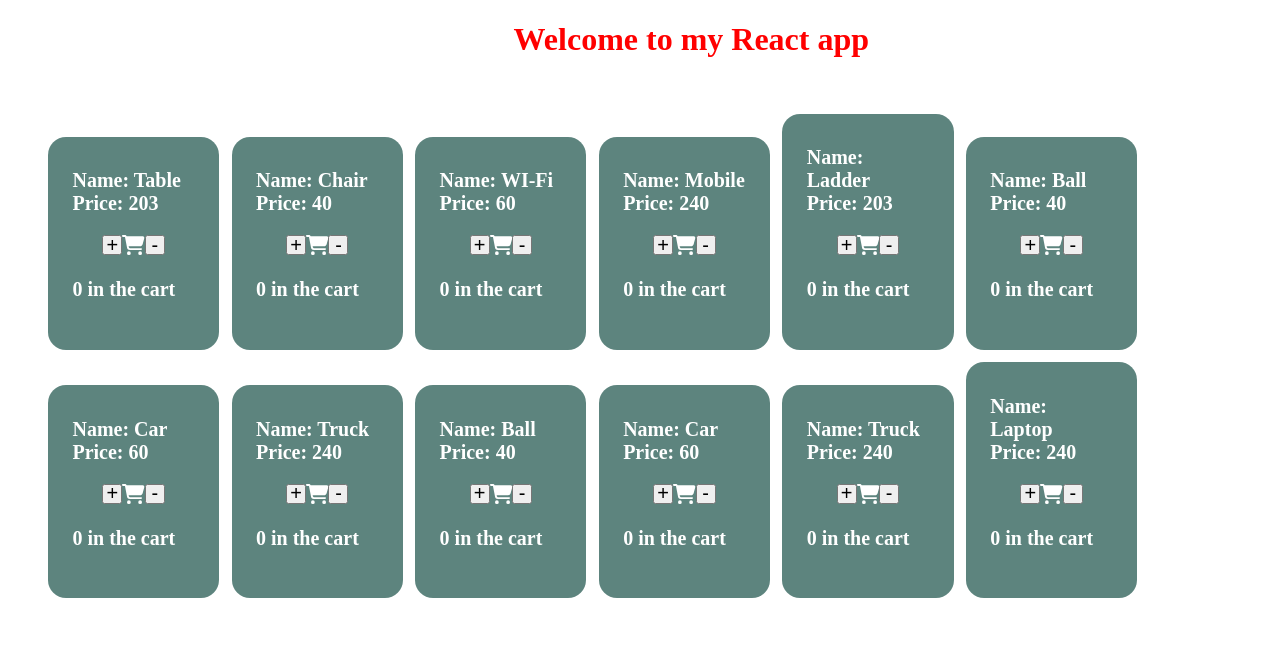
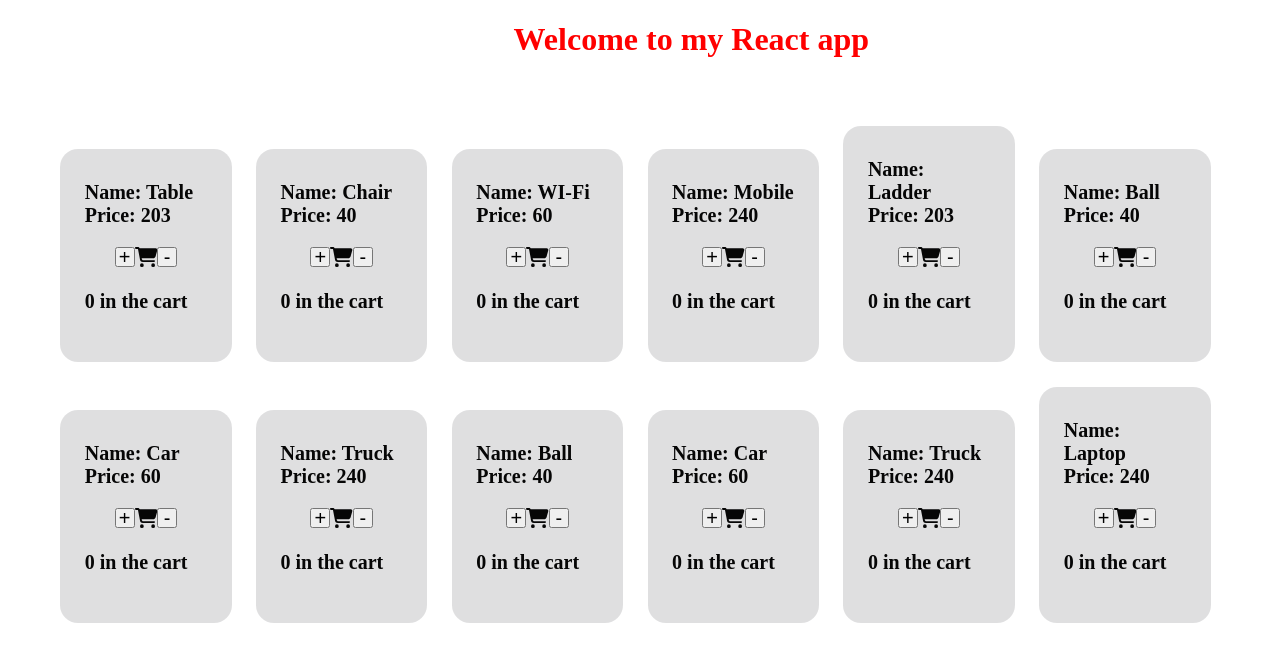
Before and after one commit to kunaal-gupta/React-Shopping-Cart, a React (Vite) app: page / in a window 1280 px wide. Both pictures are taken after a click on the button "Start Shopping". Shown: the top 662 px of the page. Built offline with nearby package versions, Linux system fonts and the light colour scheme.

Commit message:
added a loader

```diff
--- a/index.html
+++ b/index.html
@@ -4,7 +4,7 @@
     <meta charset="UTF-8" />
     <link rel="icon" type="image/svg+xml" href="/vite.svg" />
     <meta name="viewport" content="width=device-width, initial-scale=1.0" />
-    <title>Vite + React</title>
+    <title>React-o-Shop</title>
   </head>
   <body>
     <div id="root"></div>
--- a/src/App.jsx
+++ b/src/App.jsx
@@ -58,7 +58,7 @@ export function Boxes() {
 
   const Inventory = currProducts.map(Product =>
 
-    <li className='box' key={Product.id} style={{ display: 'inline-block', marginBottom: '1%' }}>
+    <li className='box' key={Product.id} >
       <p>
         Name: {Product.name} <br />
         Price: {Product.Price}
@@ -90,21 +90,32 @@ export function BoxesList() {
 
 export function Homepage() {
   function hideHomepage () {
-    document.getElementById('welcomepage').style.display = 'none'
-    document.getElementById('shoppingPage').style.display = 'block'
+
+    document.getElementById('loader').style.display = 'block';
+    setTimeout(() =>
+    {
+      document.getElementById('welcomepage').style.display = 'none';
+      document.getElementById('shoppingPage').style.display = 'block'
+
+
+    }, 1000)
+
+
 
   }
 
   return (
       <div id='welcomepage'>
           <h1 style={{fontSize: '320%', marginLeft: '25%', marginTop: '20%'}}> Welcome to React Shopping Cart </h1> <br />
-          <button className= 'HomepageButton' onClick={hideHomepage}> Start Shopping </button>
+          <button className= 'HomepageButton' id='HomepageButton' onClick={hideHomepage}> Start Shopping </button>
+          <div className='loader' id='loader'>
+          </div>
       </div>
   );
 }
 
 3
-export function MyButton() {
+export function ReactShop() {
   return (
     <>
       <Homepage />
--- a/src/Style.css
+++ b/src/Style.css
@@ -5,17 +5,25 @@
 }
 
 .box{
-    background-color: rgb(93, 132, 126);
+    background-color: rgba(136, 138, 139, 0.272);
     font-weight: 900;
     padding: 1% 2% 4% 2%;
-    margin-right: 1%;
+    margin: 1%;
     flex: 1%;
     font-size: 20px;
     width: 10%;
+    display: inline-block;
 
-    color: rgb(255, 255, 255);
+    color: rgb(6, 6, 6);
     border-radius: 18px;
 }
+
+.box:hover{
+    transform: scale(1.1);
+    cursor: pointer;
+}
+
+
 
 .button {
     font-size: 20px;
@@ -48,3 +56,27 @@
     font-weight: bold;
 
 }
+
+
+.loader {
+    border: 10px solid #f3f3f3; /* Light gray border */
+    border-top: 8px solid #138dde; /* Blue border on top */
+    border-radius: 50%;
+    width: 60px;
+    height: 60px;
+    margin-left: 45%;
+    margin-top: 2%;
+    display: none;
+
+    animation-name: spin;
+    animation-duration: 1s;
+    animation-timing-function: linear;
+
+}
+
+  @keyframes spin {
+    0% { transform: rotate(0deg); }
+    100% {
+        transform: rotate(360deg);
+        border-top: 8px solid red; }
+  }
--- a/src/main.jsx
+++ b/src/main.jsx
@@ -1,10 +1,10 @@
 import React from 'react'
 import ReactDOM from 'react-dom/client'
-import {MyButton} from './App.jsx'
+import {ReactShop} from './App.jsx'
 
 
 ReactDOM.createRoot(document.getElementById('root')).render(
   <React.StrictMode>
-    <MyButton />
+    <ReactShop />
   </React.StrictMode>
 )
```
